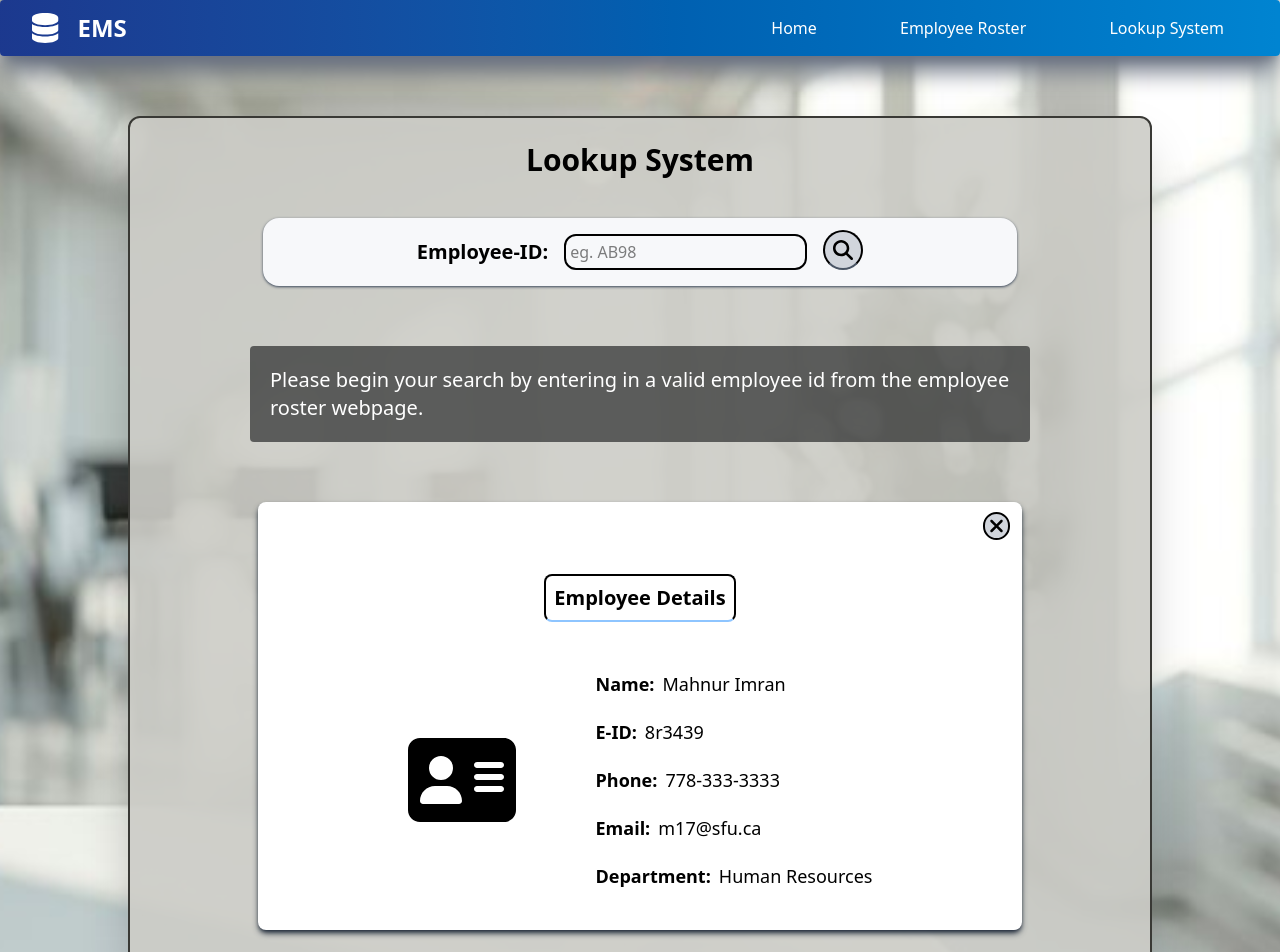
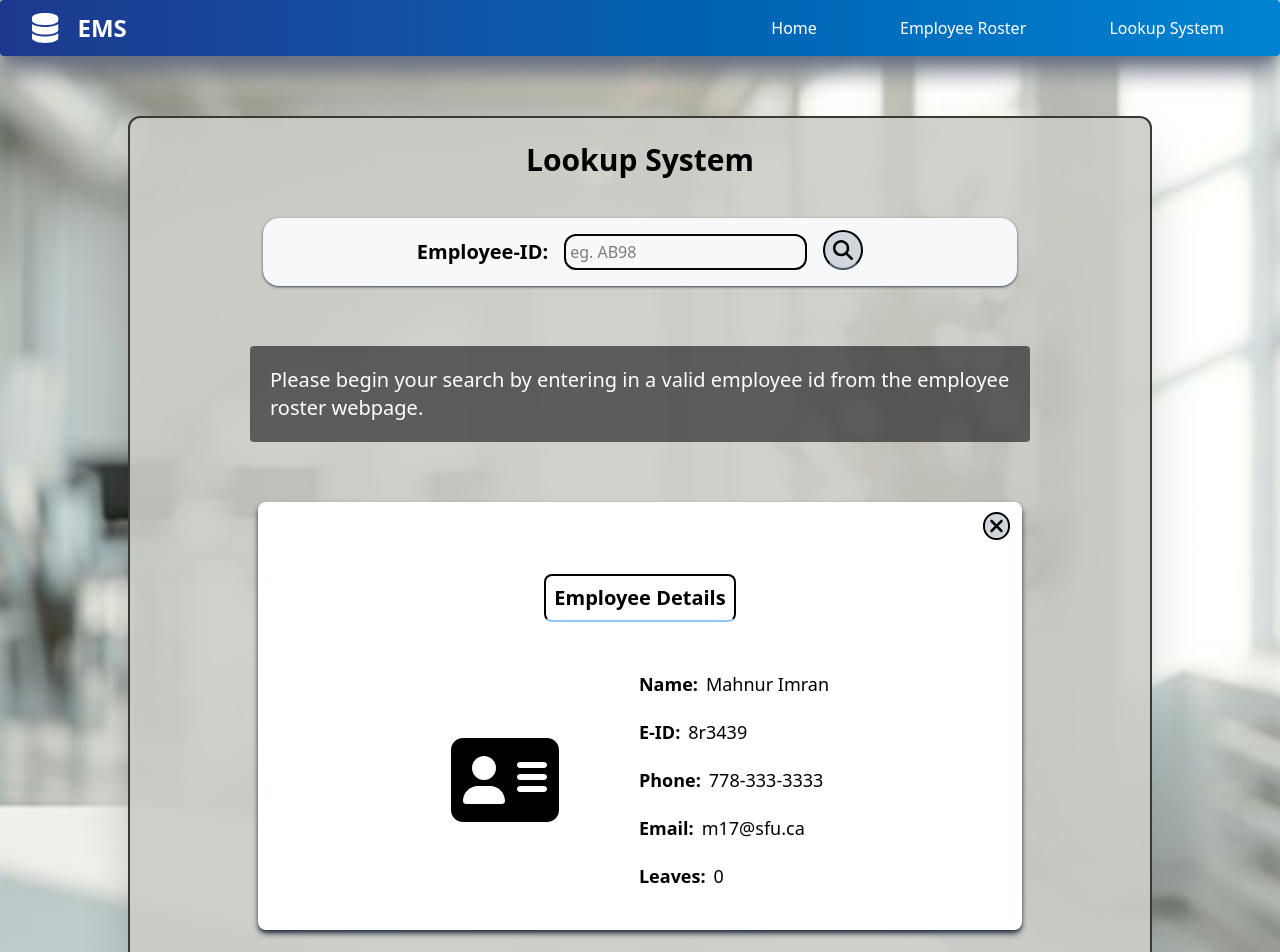
Before and after one commit to noor-i/EmployeeSystem, a React (Vite) app: page /LookUpSystem in a window 1280 px wide. Shown: the top 952 px of the page. Built offline with nearby package versions, Linux system fonts and the light colour scheme.

Commit message:
Add employee data

```diff
--- /dev/null
+++ b/src/assets/employee.json
@@ -0,0 +1,66 @@
+[
+    {
+      "EmployeeID": { "S": "AB98" },
+      "Name": { "S": "Alice Brown" },
+      "Phone": { "S": "123-456-7890" },
+      "Email": { "S": "alice.brown@example.com" },
+      "Leaves": { "N": "5" }
+    },
+    {
+      "EmployeeID": { "S": "CD45" },
+      "Name": { "S": "Bob Smith" },
+      "Phone": { "S": "234-567-8901" },
+      "Email": { "S": "bob.smith@example.com" }
+    },
+    {
+      "EmployeeID": { "S": "EF23" },
+      "Name": { "S": "Charlie Davis" },
+      "Phone": { "S": "345-678-9012" },
+      "Email": { "S": "charlie.davis@example.com" }
+    },
+    {
+      "EmployeeID": { "S": "GH67" },
+      "Name": { "S": "David Evans" },
+      "Phone": { "S": "456-789-0123" },
+      "Email": { "S": "david.evans@example.com" },
+      "Leaves": { "N": "3" }
+    },
+    {
+      "EmployeeID": { "S": "IJ89" },
+      "Name": { "S": "Emma Wilson" },
+      "Phone": { "S": "567-890-1234" },
+      "Email": { "S": "emma.wilson@example.com" }
+    },
+    {
+      "EmployeeID": { "S": "KL01" },
+      "Name": { "S": "Frank Thomas" },
+      "Phone": { "S": "678-901-2345" },
+      "Email": { "S": "frank.thomas@example.com" }
+    },
+    {
+      "EmployeeID": { "S": "MN23" },
+      "Name": { "S": "Grace Harris" },
+      "Phone": { "S": "789-012-3456" },
+      "Email": { "S": "grace.harris@example.com" },
+      "Leaves": { "N": "7" }
+    },
+    {
+      "EmployeeID": { "S": "OP45" },
+      "Name": { "S": "Henry Scott" },
+      "Phone": { "S": "890-123-4567" },
+      "Email": { "S": "henry.scott@example.com" }
+    },
+    {
+      "EmployeeID": { "S": "QR67" },
+      "Name": { "S": "Ivy Martin" },
+      "Phone": { "S": "901-234-5678" },
+      "Email": { "S": "ivy.martin@example.com" }
+    },
+    {
+      "EmployeeID": { "S": "ST89" },
+      "Name": { "S": "Jack Robinson" },
+      "Phone": { "S": "012-345-6789" },
+      "Email": { "S": "jack.robinson@example.com" },
+      "Leaves": { "N": "4" }
+    }
+]
--- a/src/pages/EmployeeRoster.jsx
+++ b/src/pages/EmployeeRoster.jsx
@@ -14,11 +14,6 @@ const EmployeeRoster = () => {
     { id: "OP45", details: "doloremquequasiarchitecto" },
     { id: "QR67", details: "beataevoluptatevelit" },
     { id: "ST89", details: "essequamnihil" },
-    { id: "UV01", details: "molestiaeconsequatur" },
-    { id: "WX23", details: "velillumquedolorem" },
-    { id: "YZ45", details: "fugiatnullapariatur" },
-    { id: "AA67", details: "excepteursintoccaecat" },
-    { id: "BB89", details: "cupidatatnonproident" },
   ];
 
   return (
--- a/src/pages/LookUpSystem.jsx
+++ b/src/pages/LookUpSystem.jsx
@@ -78,8 +78,8 @@ const LookUpSystem = () => {
                 <p>m17@sfu.ca</p>
               </div>
               <div className="flex flex-col sm:flex-row gap-2">
-                <h1 className="font-semibold">Department:</h1>
-                <p>Human Resources</p>
+                <h1 className="font-semibold">Leaves:</h1>
+                <p>0</p>
               </div>
             </div>
           </div>
```
